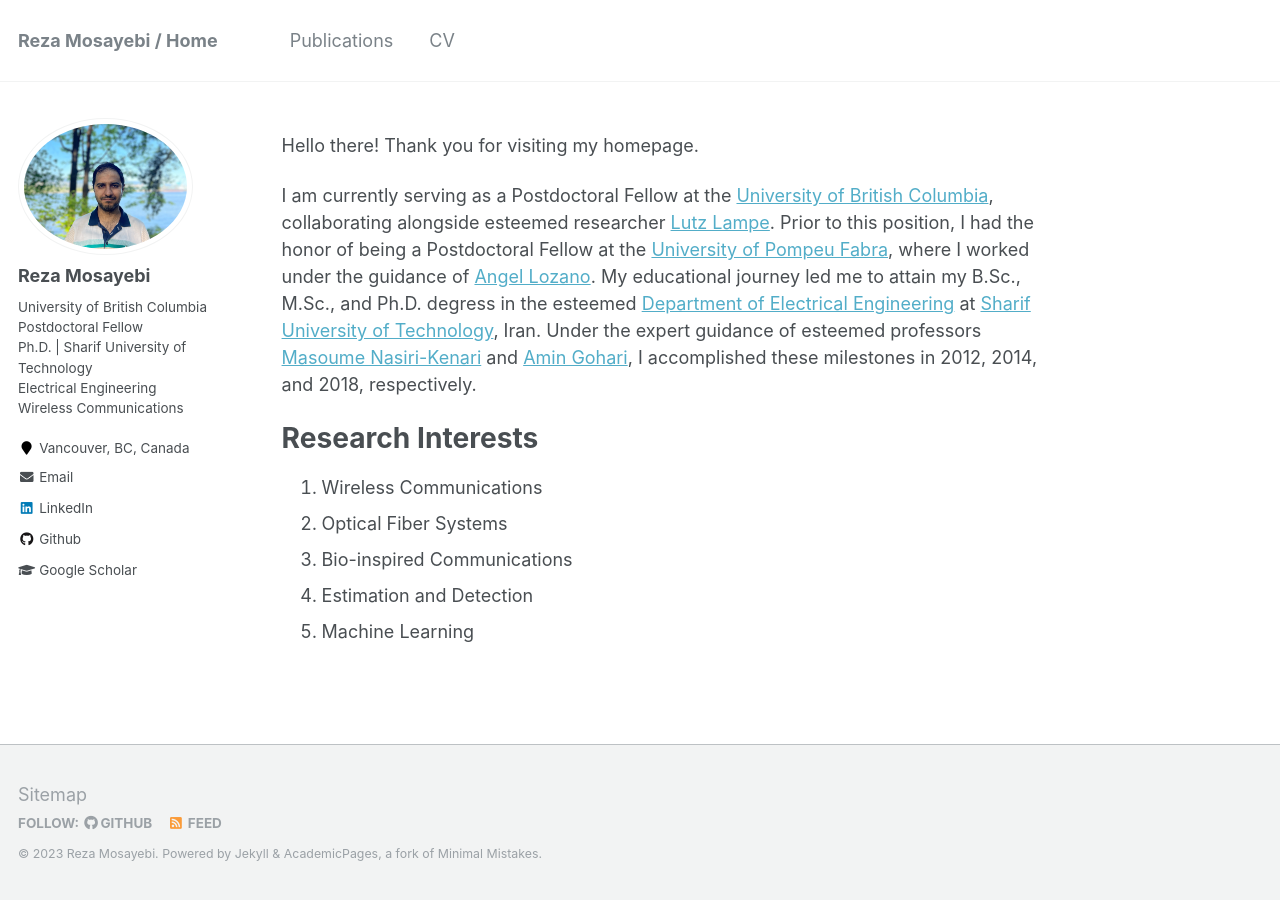
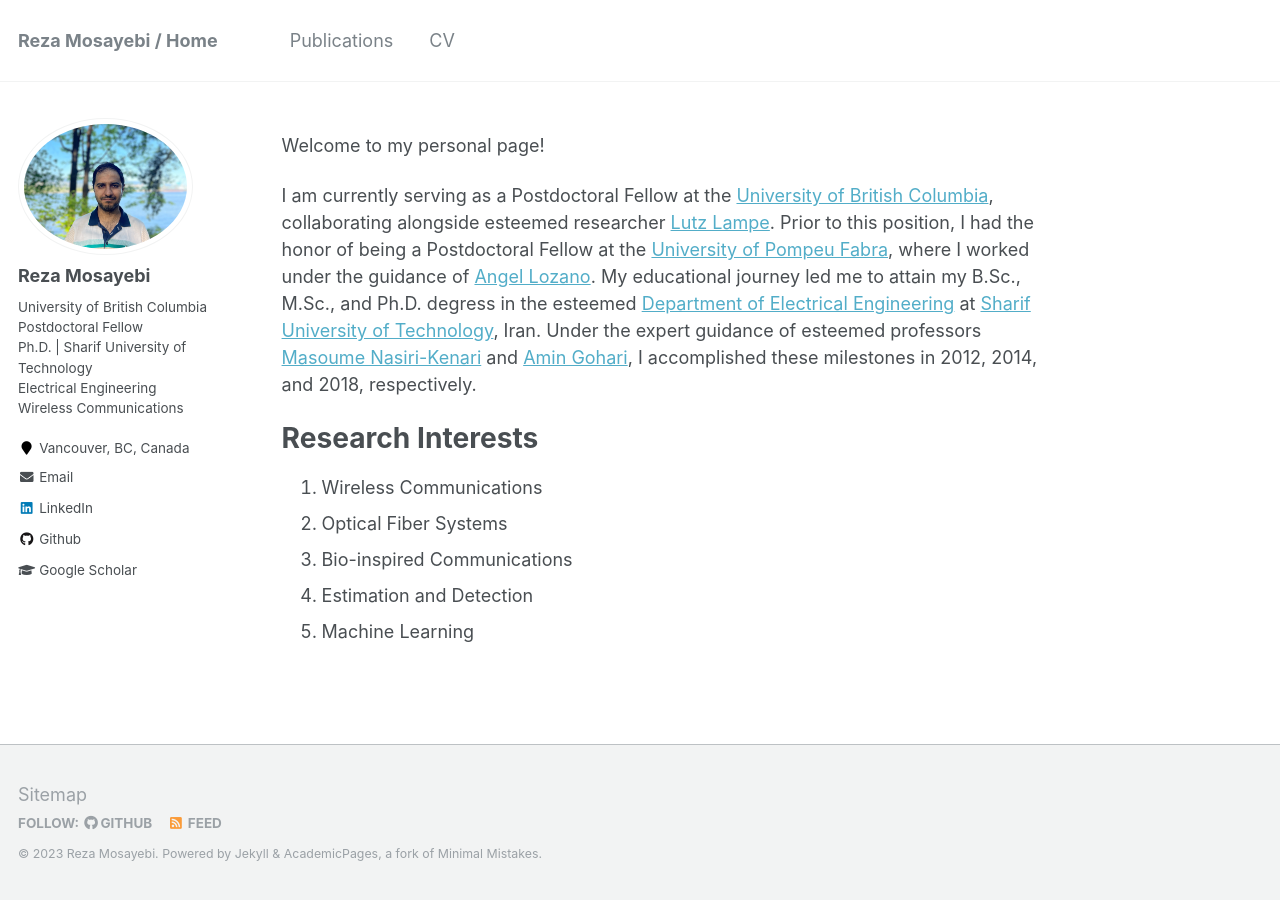
Before and after one commit to rmosayebi/rmosayebi.github.io, a Jekyll site: the page built from _pages/about.md, in a window 1280 px wide. Built offline with Jekyll 4.4.1, drawn with Linux system fonts in a browser that asks for light colours.

Commit message:
Initial commit

```diff
--- a/_pages/about.md
+++ b/_pages/about.md
@@ -7,7 +7,7 @@ redirect_from:
   - /about/
   - /about.html
 ---
-Hello there! Thank you for visiting my homepage.
+Welcome to my personal page!
 
 I am currently serving as a Postdoctoral Fellow at the [University of British Columbia](https://www.ubc.ca/), collaborating alongside esteemed researcher [Lutz Lampe](https://people.ece.ubc.ca/lampe/). Prior to this position, I had the honor of being a Postdoctoral Fellow at the [University of Pompeu Fabra](https://www.upf.edu/en/), where I worked under the guidance of [Angel Lozano](https://www.upf.edu/web/angel-lozano). My educational journey led me to attain my B.Sc., M.Sc., and Ph.D. degress in the esteemed [Department of Electrical Engineering](https://www.ee.sharif.edu/en/) at [Sharif University of Technology](https://www.ee.sharif.edu/en/), Iran. Under the expert guidance of esteemed professors [Masoume Nasiri-Kenari](http://ee.sharif.ir/~mnasiri/) and [Amin Gohari](https://www.ie.cuhk.edu.hk/people/gohari.shtml), I accomplished these milestones in 2012, 2014, and 2018, respectively.
 
```
